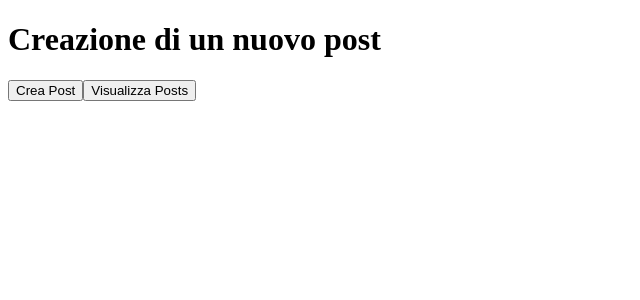
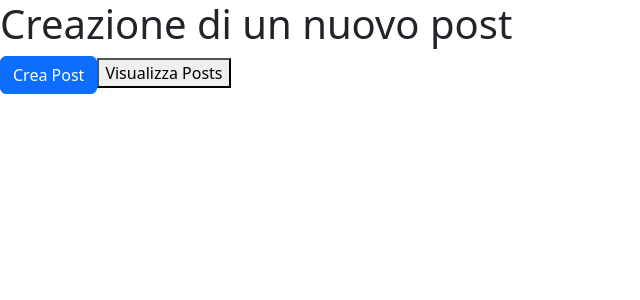
Before and after one commit to oppoar/Proviamo_mongoDB, an Angular app in the folder mongoDbRepository/: page / in a window 1280 px wide. Shown: the top 300 px of the page, without its empty margins (0-640 px from the left). Built offline with nearby package versions, Linux system fonts and the light colour scheme.

Commit message:
aggiunto bootstrap

```diff
--- a/mongoDbRepository/angular.json
+++ b/mongoDbRepository/angular.json
@@ -32,9 +32,12 @@
               }
             ],
             "styles": [
-              "src/styles.scss"
+              "src/styles.scss",
+              "node_modules/bootstrap/dist/css/bootstrap.min.css"
             ],
-            "scripts": []
+            "scripts": [
+              "node_modules/bootstrap/dist/js/bootstrap.bundle.min.js"
+            ]
           },
           "configurations": {
             "production": {
--- a/mongoDbRepository/package.json
+++ b/mongoDbRepository/package.json
@@ -17,6 +17,7 @@
     "@angular/platform-browser": "^19.2.0",
     "@angular/platform-browser-dynamic": "^19.2.0",
     "@angular/router": "^19.2.0",
+    "bootstrap": "^5.3.5",
     "rxjs": "~7.8.0",
     "tslib": "^2.3.0",
     "zone.js": "~0.15.0"
--- a/mongoDbRepository/src/app/app.component.html
+++ b/mongoDbRepository/src/app/app.component.html
@@ -1,5 +1,5 @@
 <div>
   <h1>Creazione di un nuovo post</h1>
-  <button (click)="createPost()">Crea Post</button>
+  <button class="btn btn-primary" (click)="createPost()">Crea Post</button>
   <button (click)="getPosts()">Visualizza Posts</button>
 </div>
```
Also changed, not shown: 1 other file (tests, documents, lock files or other folders).
